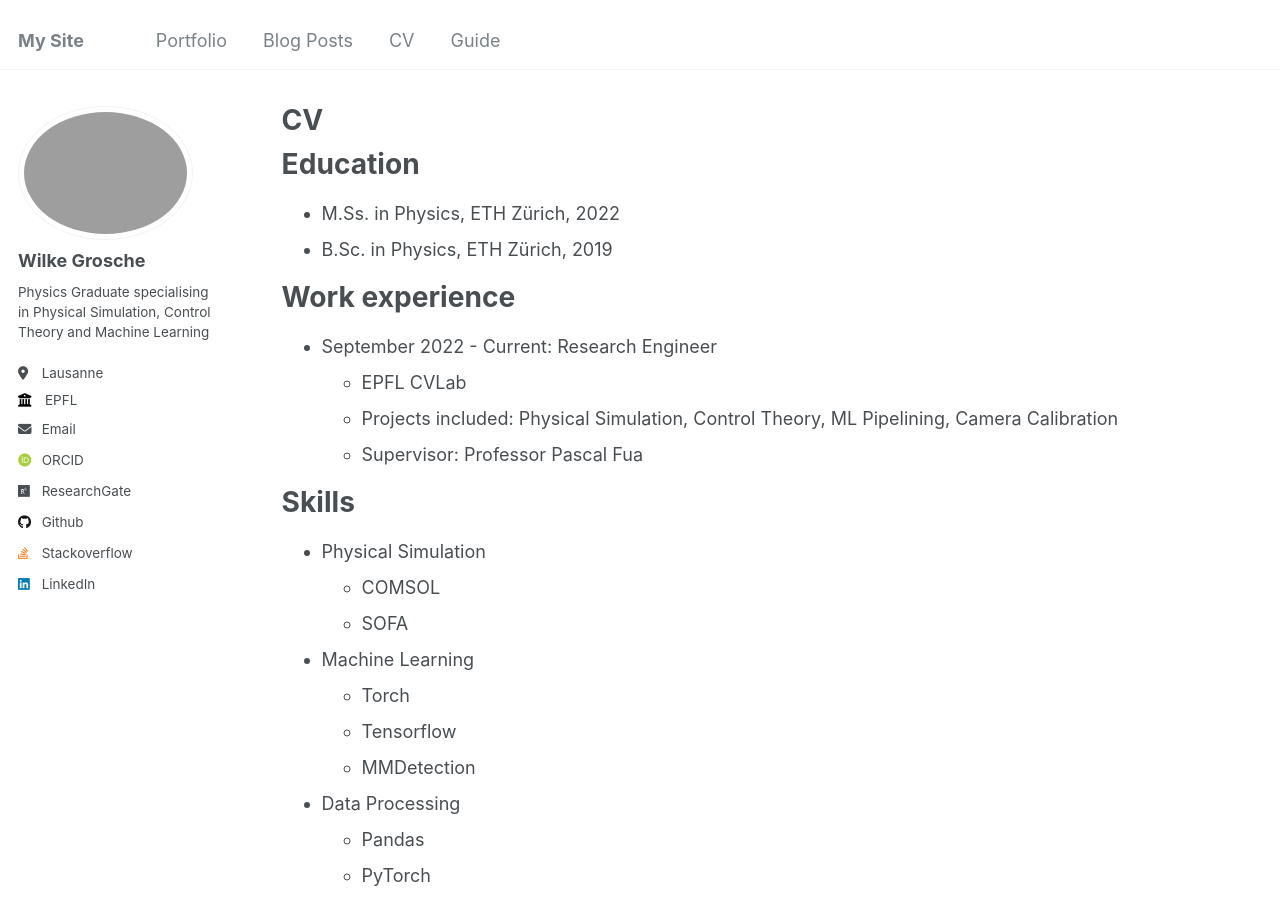
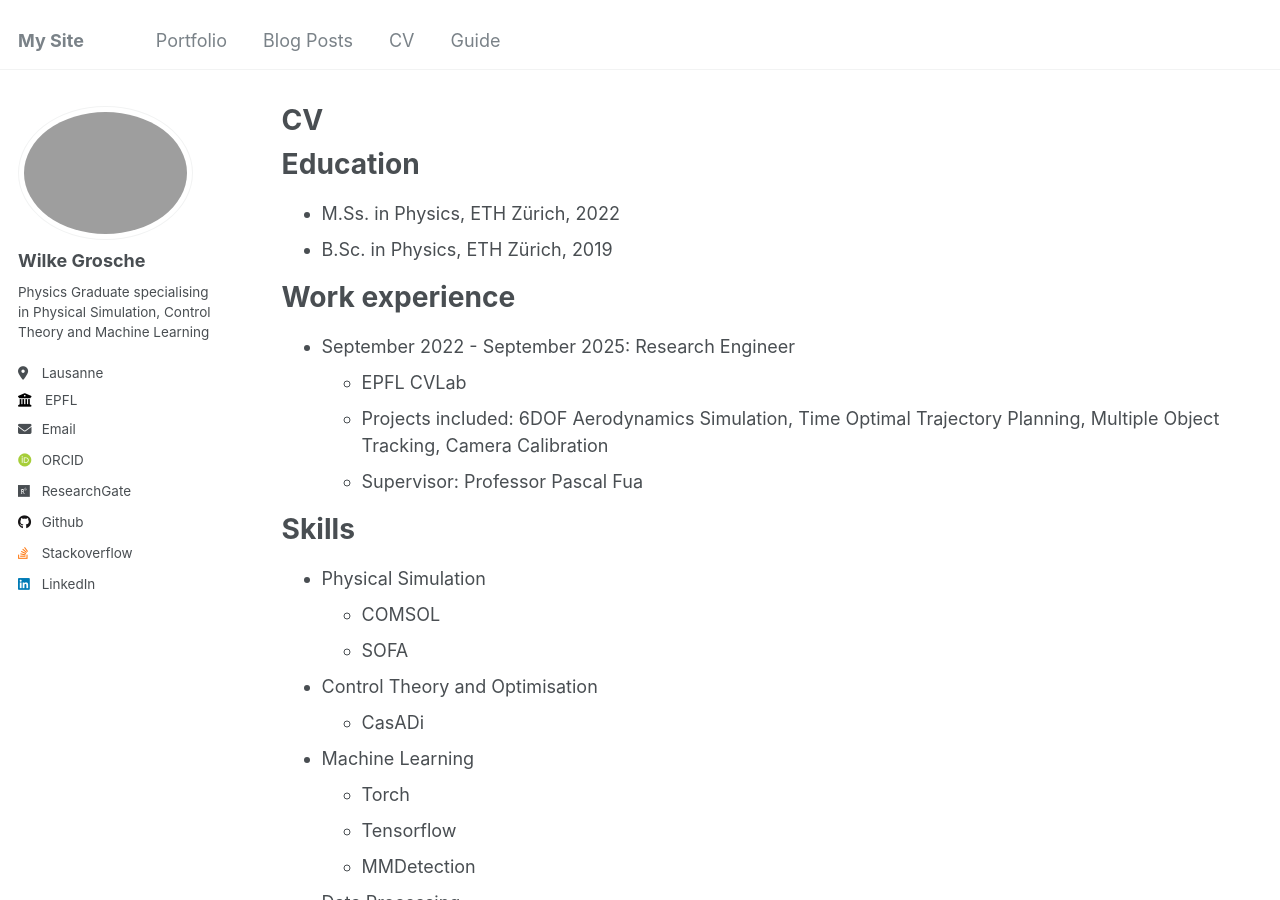
Before and after one commit to wgrosche/wgrosche.github.io, a Jekyll site: the page built from _pages/cv.md, in a window 1280 px wide and 900 px high. Built offline with Jekyll 4.4.1, drawn with Linux system fonts in a browser that asks for light colours; some web fonts are replaced.

Commit message:
update cv

```diff
--- a/_pages/cv.md
+++ b/_pages/cv.md
@@ -16,9 +16,9 @@ Education
 
 Work experience
 ======
-* September 2022 - Current: Research Engineer
+* September 2022 - September 2025: Research Engineer
   * EPFL CVLab
-  * Projects included: Physical Simulation, Control Theory, ML Pipelining, Camera Calibration
+  * Projects included: 6DOF Aerodynamics Simulation, Time Optimal Trajectory Planning, Multiple Object Tracking, Camera Calibration
   * Supervisor: Professor Pascal Fua
 
 
@@ -27,6 +27,8 @@ Skills
 * Physical Simulation
   * COMSOL
   * SOFA
+* Control Theory and Optimisation
+  * CasADi
 * Machine Learning
   * Torch
   * Tensorflow
```
Also changed, not shown: _portfolio/AIrcraft.md (+1 -0 lines).
